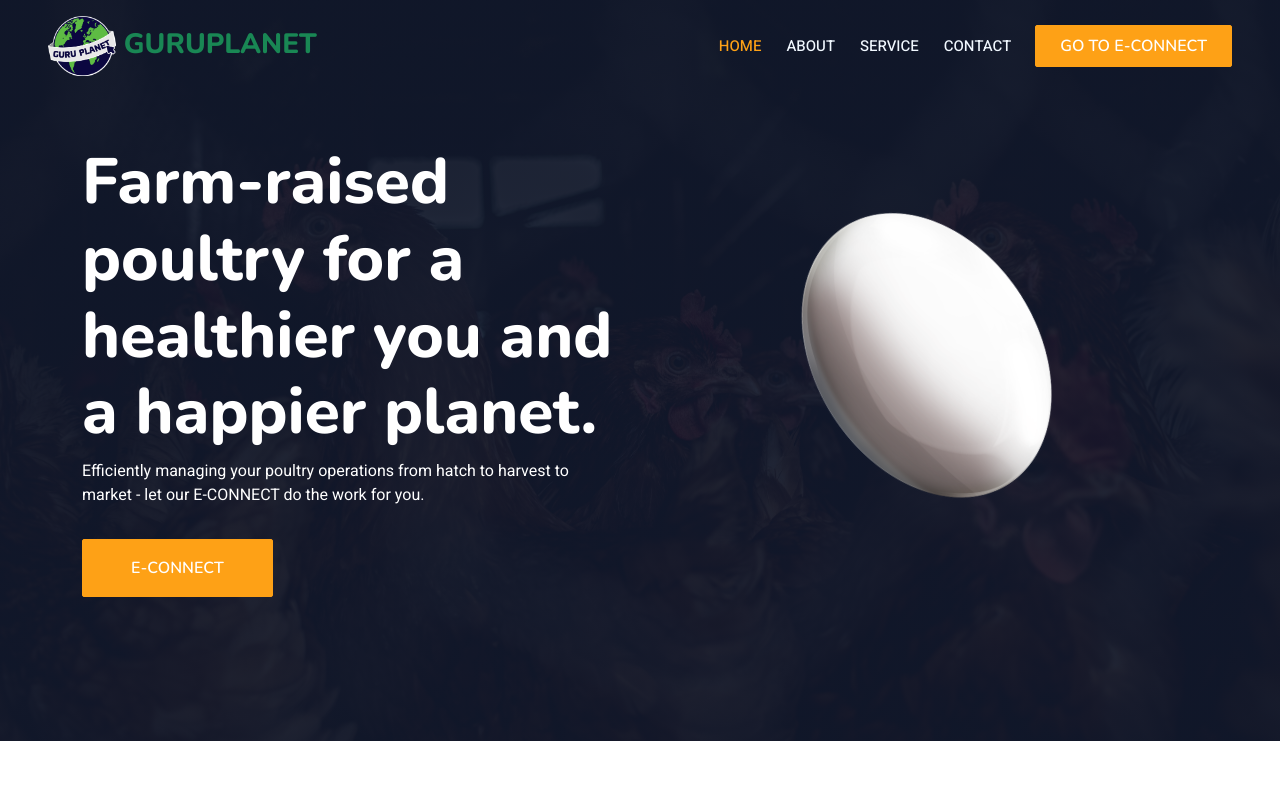
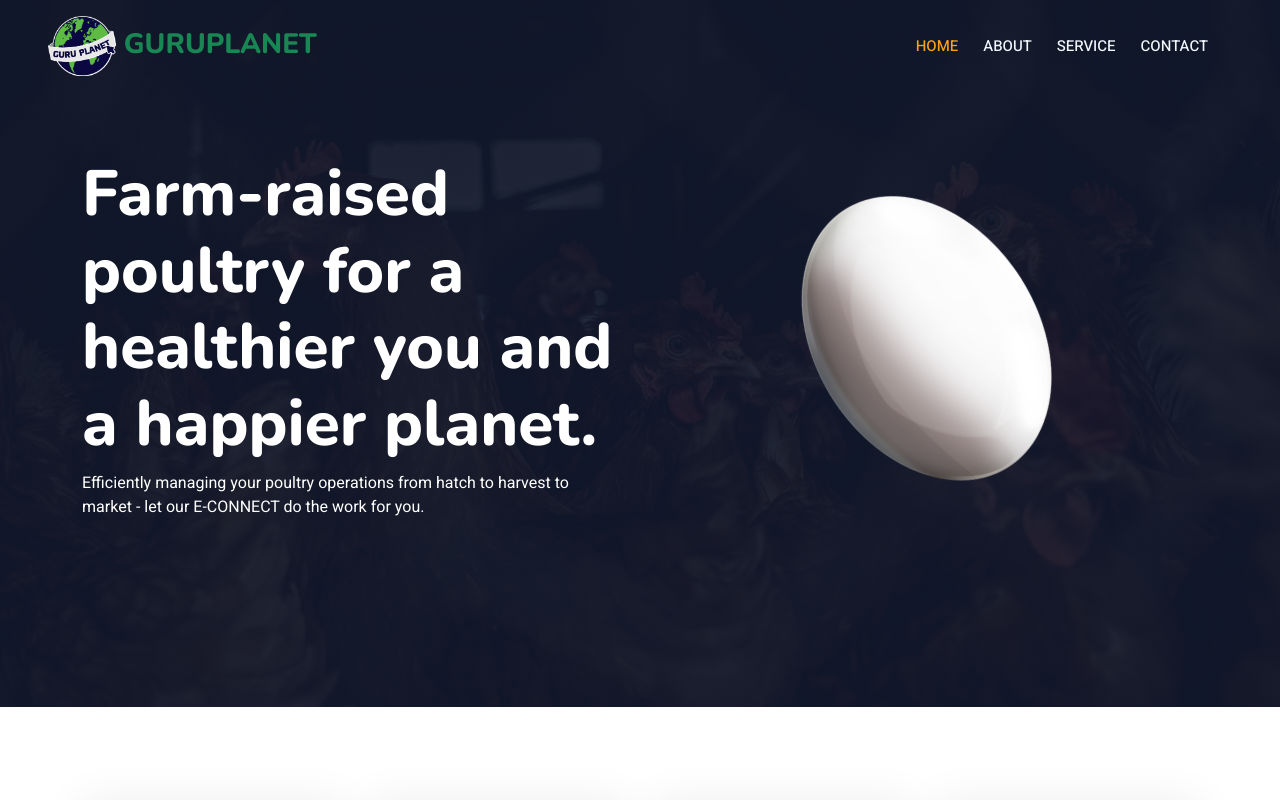
Before and after one commit to erickeliab/gurusite_temp, a plain HTML site: page index.html in a window 1280 px wide. Shown: the top 800 px of the page. Drawn offline with nearby package versions, Linux system fonts and the light colour scheme.

Commit message:
Update index.html

```diff
--- a/index.html
+++ b/index.html
@@ -71,7 +71,7 @@
                         </div> -->
                         <a href="#contact" class="nav-item nav-link">Contact</a>
                     </div>
-                    <a href="https://www.econnect.co.tz" class="btn btn-primary py-2 px-4">GO TO E-CONNECT</a>
+<!--                     <a href="https://www.econnect.co.tz" class="btn btn-primary py-2 px-4">GO TO E-CONNECT</a> -->
                 </div>
             </nav>
 
@@ -81,7 +81,7 @@
                         <div class="col-lg-6 text-center text-lg-start">
                             <h3 class="display-3 text-white animated slideInLeft">Farm-raised poultry for a healthier you and a happier planet.</h3>
                             <p class="text-white animated slideInLeft mb-4 pb-2">Efficiently managing your poultry operations from hatch to harvest to market - let our E-CONNECT do the work for you.</p>
-                            <a href="https://www.econnect.co.tz" class="btn btn-primary py-sm-3 px-sm-5 me-3 animated slideInLeft">E-CONNECT</a>
+<!--                             <a href="https://www.econnect.co.tz" class="btn btn-primary py-sm-3 px-sm-5 me-3 animated slideInLeft">E-CONNECT</a> -->
                         </div>
                         <div class="col-lg-6 text-center text-lg-end overflow-hidden">
                             <img class="img-fluid" src="img/hero.png" alt="">
@@ -453,7 +453,7 @@ your poultry business.</small>
                         <a class="btn btn-link" href="#contact">Contact Us</a>
                         <a class="btn btn-link" href="#service-section">Reservation</a>
                         <a class="btn btn-link" href="">Home</a>
-                        <a class="btn btn-link" href="https://econnect.co.tz">E-CONNECT</a>
+<!--                         <a class="btn btn-link" href="https://econnect.co.tz">E-CONNECT</a> -->
 
                     </div>
                     <div class="col-lg-3 col-md-6">
@@ -474,7 +474,7 @@ your poultry business.</small>
                         <p>09AM - 5PM</p>
                         <h4 class="section-title ff-secondary text-start text-primary fw-normal mb-4">Online</h4>
                         <br>
-                        <a href="https://www.econnect.co.tz" class="btn btn-primary">VISIT ECONNECT</a>
+<!--                         <a href="https://www.econnect.co.tz" class="btn btn-primary">VISIT ECONNECT</a> -->
                     </div>
                     <div class="col-lg-3 col-md-6">
                         <h4 class="section-title ff-secondary text-start text-primary fw-normal mb-4">Kuku Products</h4>
```
